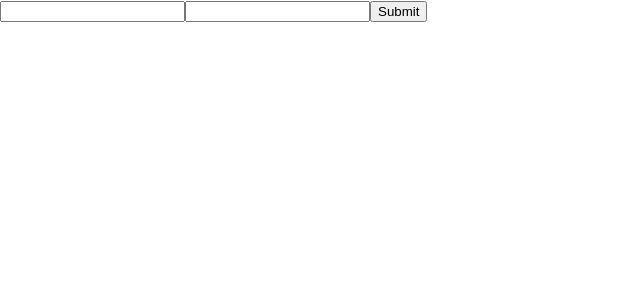
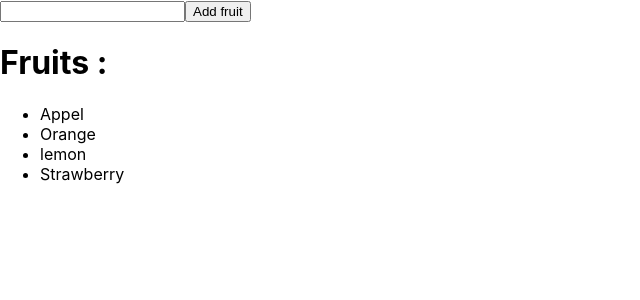
Before and after one commit to Abdo-esse/first_app_react, a React (Create React App) app: page / in a window 1280 px wide. Shown: the top 300 px of the page, without its empty margins (0-640 px from the left). Built offline with nearby package versions, Linux system fonts and the light colour scheme.

Commit message:
termin add fruit

```diff
--- a/src/Fruits/Fruit.jsx
+++ b/src/Fruits/Fruit.jsx
@@ -1,8 +1,39 @@
-import React, { Component } from 'react'
+import React, { Component, useState } from 'react'
 
-// function Fruit({fruits}) {
-//     const dispalyFruits=()=> fruits.map(item=>{return <li>{item}</li>})
-//   return (
+function Fruit({fruits}) {
+    const [fruit,setFruit]=useState('')
+    const [fruitListe,setFruitListe]=useState(fruits)
+    const dispalyFruits=()=> fruitListe.map((item,fruitKey)=>{return <li key={fruitKey}>{item}</li>})
+    const handlFruit=()=>{
+        const fruitValue= document.querySelector('#fruit').value
+        setFruit(fruitValue)
+    }
+    const handleSubmit=(e)=>{
+         e.preventDefault();
+         setFruitListe([...fruitListe,fruit])
+
+    }
+  return (
+    <>
+    <span>
+        <form>
+            <input type="text" onChange={handlFruit}  id="fruit" />
+            <input type="submit" onClick={handleSubmit} value="Add fruit" id="submit" />
+        </form>
+    </span>
+    <h1>Fruits :</h1>
+      <ul>
+        {dispalyFruits()}
+      </ul>
+    </>
+  )
+}
+
+// class Fruit extends Component{
+
+//     render(){
+//         const dispalyFruits=()=>this.props.fruits.map(item=>{return <li>{item}</li>})
+//         return(
 //     <>
 //     <h1>Fruits</h1>
 //       <ul>
@@ -10,22 +41,8 @@ import React, { Component } from 'react'
 //       </ul>
 //     </>
 //   )
+
+//     }
 // }
 
-class Fruit extends Component{
-
-    render(){
-        const dispalyFruits=()=>this.props.fruits.map(item=>{return <li>{item}</li>})
-        return(
-    <>
-    <h1>Fruits</h1>
-      <ul>
-        {dispalyFruits()}
-      </ul>
-    </>
-  )
-
-    }
-}
-
 export default Fruit
--- a/src/index.js
+++ b/src/index.js
@@ -14,7 +14,7 @@ const root = ReactDOM.createRoot(document.getElementById('root'));
 const fruits=["Appel","Orange","lemon","Strawberry"]
 root.render(
   <React.StrictMode>
-   <Form/>
+   <Fruit fruits={fruits}/>
   </React.StrictMode>
 );
 
```
